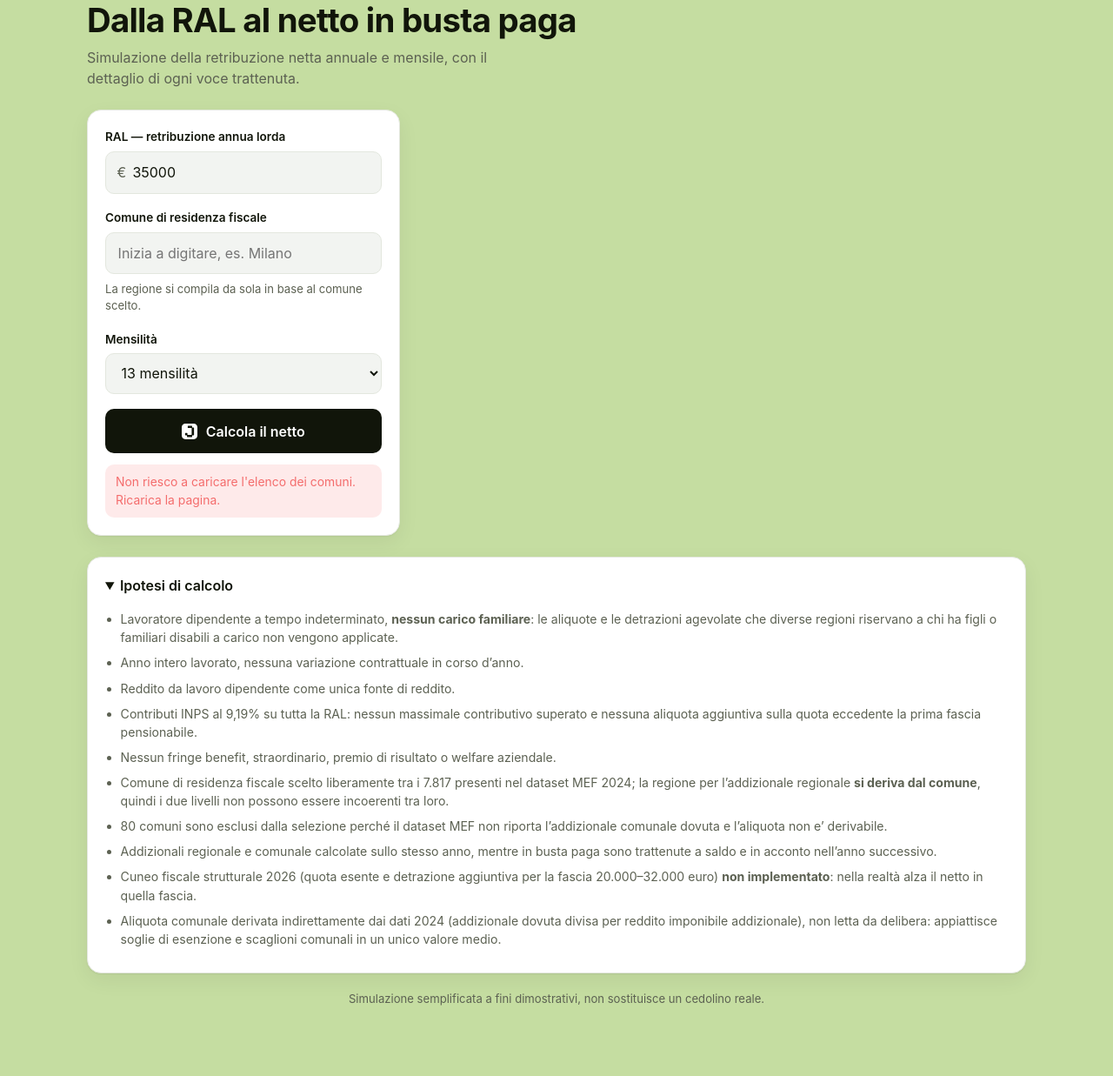
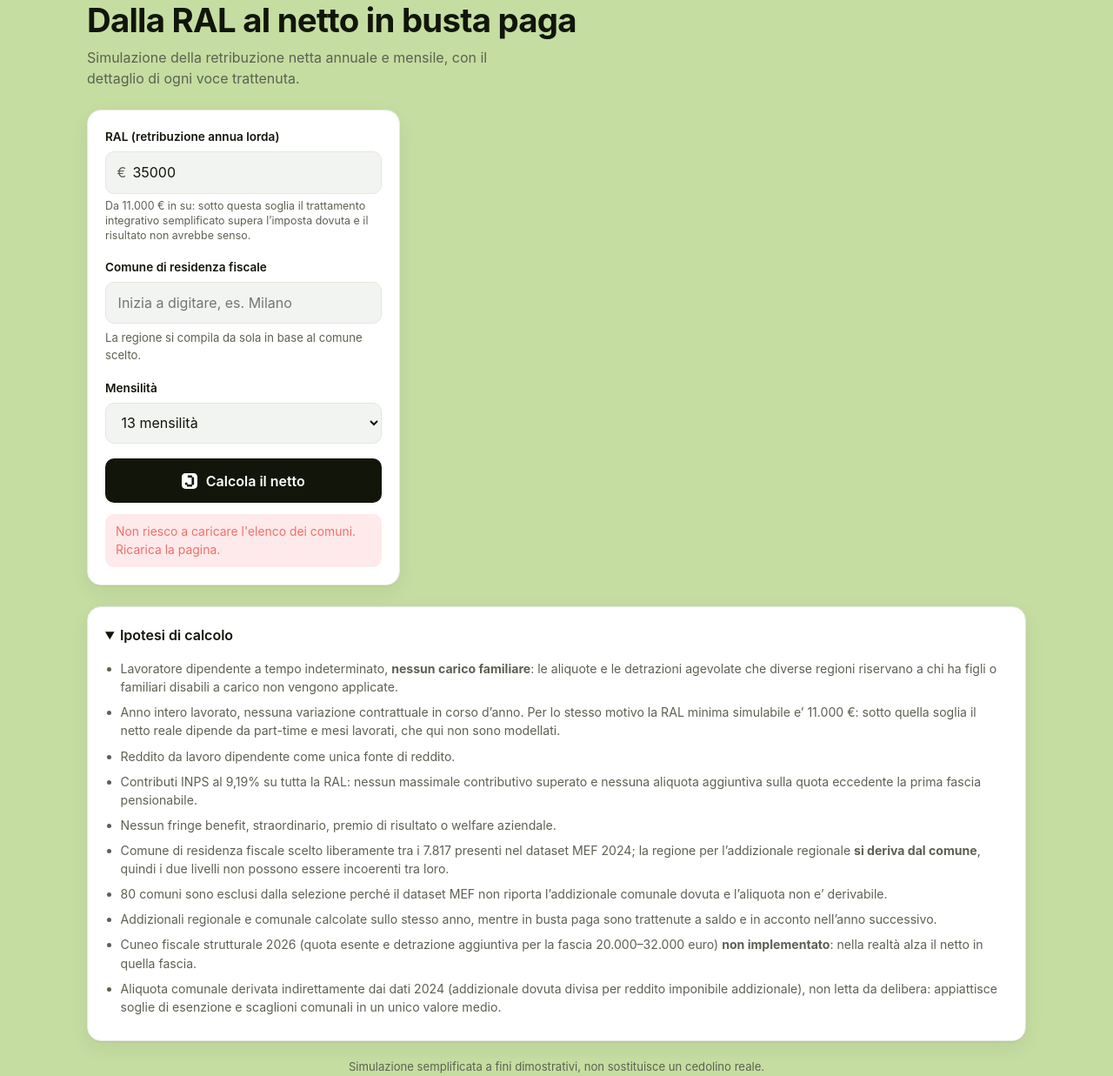
Before and after one commit to LoreJob/networth-calculator, a Flask app: page / in a window 1280 px wide, after a click on "Ipotesi di calcolo". Shown: the part 79-1316 px from the top of the page at 87% size. Before the commit the page ends 1235 px from the top, so only its background shows below. Run offline with Flask 3, Linux system fonts and the light colour scheme; data that the repository does not hold is empty.

Commit message:
fix: rifiuta le RAL sotto la soglia in cui il netto supererebbe il lordo

```diff
--- a/app.py
+++ b/app.py
@@ -11,7 +11,7 @@
 from flask import Flask, jsonify, render_template, request, send_from_directory
 
 from calc import addizionali
-from calc.pipeline import MENSILITA_AMMESSE, MENSILITA_DEFAULT, calcola
+from calc.pipeline import MENSILITA_AMMESSE, MENSILITA_DEFAULT, RAL_MINIMA, calcola
 
 app = Flask(__name__)
 
@@ -24,7 +24,12 @@
 
 @app.get("/")
 def home():
-    return render_template("index.html", mensilita_ammesse=MENSILITA_AMMESSE, mensilita_default=MENSILITA_DEFAULT)
+    return render_template(
+        "index.html",
+        mensilita_ammesse=MENSILITA_AMMESSE,
+        mensilita_default=MENSILITA_DEFAULT,
+        ral_minima=int(RAL_MINIMA),
+    )
 
 
 # I loghi e le immagini di prodotto restano nelle cartelle originali del repo invece di essere
@@ -62,8 +67,11 @@
         ral = float(dati.get("ral"))
     except (TypeError, ValueError):
         return jsonify({"errore": "RAL mancante o non numerica"}), 400
-    if not 0 < ral <= RAL_MASSIMA:
-        return jsonify({"errore": f"La RAL deve essere compresa tra 1 e {RAL_MASSIMA} euro"}), 400
+    if ral > RAL_MASSIMA:
+        massima = f"{RAL_MASSIMA:,.0f}".replace(",", ".")
+        return jsonify({"errore": f"La RAL non puo' superare {massima} euro"}), 400
+    # Il limite inferiore lo impone la pipeline, che sa perche' esiste: qui non si duplica
+    # la soglia, si lascia risalire il ValueError con il suo messaggio.
 
     try:
         mensilita = int(dati.get("mensilita", MENSILITA_DEFAULT))
--- a/calc/pipeline.py
+++ b/calc/pipeline.py
@@ -10,6 +10,19 @@
 
 MENSILITA_AMMESSE = (12, 13, 14)
 MENSILITA_DEFAULT = 13
+
+# RAL minima simulabile.
+#
+# Il trattamento integrativo e' implementato come importo forfettario (1.200 euro pieni fino a
+# 15.000 euro di imponibile), mentre la norma lo subordina alla capienza delle detrazioni. Su RAL
+# basse le detrazioni azzerano gia' l'IRPEF, quindi i 1.200 euro si sommano a un'imposta che e'
+# gia' zero e il "netto" finisce sopra la RAL: a 3.000 euro di RAL il modello restituirebbe 3.871.
+#
+# La soglia non e' scelta a occhio: e' il punto oltre il quale il netto torna inferiore alla RAL
+# anche nel caso peggiore, cioe' un comune senza addizionale comunale in una regione con
+# addizionale regionale minima (crossover misurato a circa 10.120 euro). Sotto la soglia il
+# calcolo viene rifiutato invece di restituire un numero privo di senso.
+RAL_MINIMA = 11_000.0
 
 
 def calcola(ral: float, codice_comune: str, mensilita: int = MENSILITA_DEFAULT) -> dict:
@@ -32,8 +45,13 @@
     Gli importi non vengono arrotondati durante il calcolo: l'arrotondamento avviene solo in
     uscita, per non propagare errori tra un passaggio e l'altro.
     """
-    if ral <= 0:
-        raise ValueError("La RAL deve essere positiva")
+    if ral < RAL_MINIMA:
+        # Separatore delle migliaia all'italiana: il formato di default e' quello inglese.
+        soglia = f"{RAL_MINIMA:,.0f}".replace(",", ".")
+        raise ValueError(
+            f"Sotto {soglia} euro di RAL la simulazione non e' attendibile: "
+            "il trattamento integrativo semplificato supererebbe l'imposta dovuta"
+        )
     if mensilita not in MENSILITA_AMMESSE:
         raise ValueError(f"Mensilita' non ammessa: {mensilita}")
 
--- a/static/css/style.css
+++ b/static/css/style.css
@@ -164,6 +164,13 @@
   pointer-events: none;
 }
 .input-valuta input { padding-left: 1.9rem; }
+
+.nota-campo {
+  margin: .4rem 0 0;
+  font-size: .78rem;
+  line-height: 1.35;
+  color: var(--testo-tenue);
+}
 
 .derivato {
   margin: .45rem 0 0;
--- a/static/js/app.js
+++ b/static/js/app.js
@@ -179,6 +179,25 @@
     evento.preventDefault();
     el.errore.hidden = true;
 
+    // La soglia arriva dal server (data-minima) invece di essere riscritta qui: la ragione per
+    // cui esiste sta nella pipeline, e un solo posto deve deciderla.
+    var minima = Number(el.ral.dataset.minima);
+    var ral = Number(el.ral.value);
+
+    if (!el.ral.value.trim() || !isFinite(ral)) {
+      mostraErrore("Inserisci la RAL come valore numerico.");
+      el.ral.focus();
+      return;
+    }
+    if (ral < minima) {
+      mostraErrore(
+        "La RAL minima simulabile è " + euro.format(minima) +
+        ". Sotto questa soglia il trattamento integrativo semplificato supera l'imposta dovuta " +
+        "e il netto risulterebbe più alto della RAL."
+      );
+      el.ral.focus();
+      return;
+    }
     if (!comuneScelto) {
       mostraErrore("Seleziona un comune dall'elenco dei suggerimenti.");
       el.comune.focus();
@@ -228,6 +247,13 @@
     var cumulato = 0;
     el.waterfall.innerHTML = "";
 
+    // Percentuali sempre dentro la barra: se una voce eccedesse la scala (RAL), il div
+    // sborderebbe dalla card invece di essere tagliato.
+    function pct(valore) {
+      if (!(scala > 0) || !isFinite(valore)) return 0;
+      return Math.min(100, Math.max(0, valore / scala * 100));
+    }
+
     voci.forEach(function (voce, indice) {
       var estremo = indice === 0 || indice === voci.length - 1;
       var inizio, larghezza;
@@ -251,7 +277,7 @@
       var barra = voce.importo === 0
         ? '<span class="barra"></span>'
         : '<span class="barra"><i class="' + voce.tipo + '" style="left:' +
-          (inizio / scala * 100) + "%;width:" + (larghezza / scala * 100) + '%"></i></span>';
+          pct(inizio) + "%;width:" + pct(larghezza) + '%"></i></span>';
       riga.innerHTML =
         '<span class="voce">' + voce.etichetta + "</span>" + barra +
         '<span class="importo">' + euro.format(voce.importo) + "</span>";
--- a/templates/index.html
+++ b/templates/index.html
@@ -24,16 +24,22 @@
   <div class="griglia">
 
     <!-- ---------- form ---------- -->
-    <form class="scheda modulo" id="modulo" autocomplete="off">
+    <!-- novalidate: la validazione la fa app.js, cosi' i messaggi sono in linea con la pagina.
+         Lasciandola al browser, un valore fuori range bloccherebbe il submit prima che il
+         nostro handler possa spiegare all'utente cosa non va. -->
+    <form class="scheda modulo" id="modulo" autocomplete="off" novalidate>
       <div class="campo">
-        <label for="ral">RAL &mdash; retribuzione annua lorda</label>
+        <label for="ral">RAL (retribuzione annua lorda)</label>
         <div class="input-valuta">
           <span aria-hidden="true">&euro;</span>
           <!-- step="any": con uno step fisso il browser rifiuterebbe in silenzio i valori non
                allineati (con step=500 e min=1, 35000 risulta invalido e il submit non parte). -->
-          <input type="number" id="ral" name="ral" min="1" step="any" inputmode="numeric"
-                 value="35000" required>
+          <input type="number" id="ral" name="ral" min="{{ ral_minima }}" step="any"
+                 inputmode="numeric" value="35000" data-minima="{{ ral_minima }}" required>
         </div>
+        <p class="nota-campo">Da {{ "{:,.0f}".format(ral_minima).replace(",", ".") }}&nbsp;&euro; in su:
+           sotto questa soglia il trattamento integrativo semplificato supera l&rsquo;imposta dovuta
+           e il risultato non avrebbe senso.</p>
       </div>
 
       <div class="campo">
@@ -108,7 +114,10 @@
       <li>Lavoratore dipendente a tempo indeterminato, <b>nessun carico familiare</b>: le aliquote
           e le detrazioni agevolate che diverse regioni riservano a chi ha figli o familiari
           disabili a carico non vengono applicate.</li>
-      <li>Anno intero lavorato, nessuna variazione contrattuale in corso d&rsquo;anno.</li>
+      <li>Anno intero lavorato, nessuna variazione contrattuale in corso d&rsquo;anno. Per lo stesso
+          motivo la RAL minima simulabile e&rsquo; {{ "{:,.0f}".format(ral_minima).replace(",", ".") }}&nbsp;&euro;:
+          sotto quella soglia il netto reale dipende da part-time e mesi lavorati, che qui non
+          sono modellati.</li>
       <li>Reddito da lavoro dipendente come unica fonte di reddito.</li>
       <li>Contributi INPS al 9,19% su tutta la RAL: nessun massimale contributivo superato e
           nessuna aliquota aggiuntiva sulla quota eccedente la prima fascia pensionabile.</li>
```
Also changed, not shown: tests/test_pipeline.py (+24 -1 lines), README.md.
